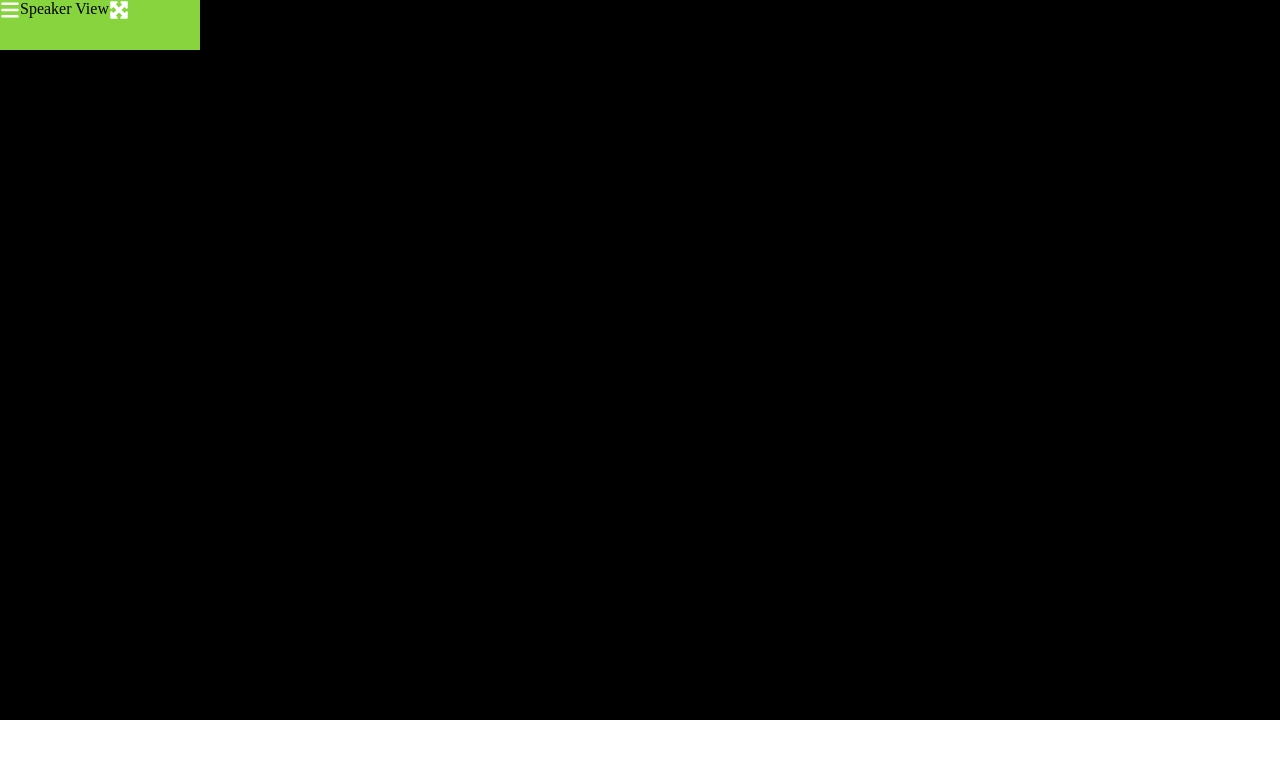
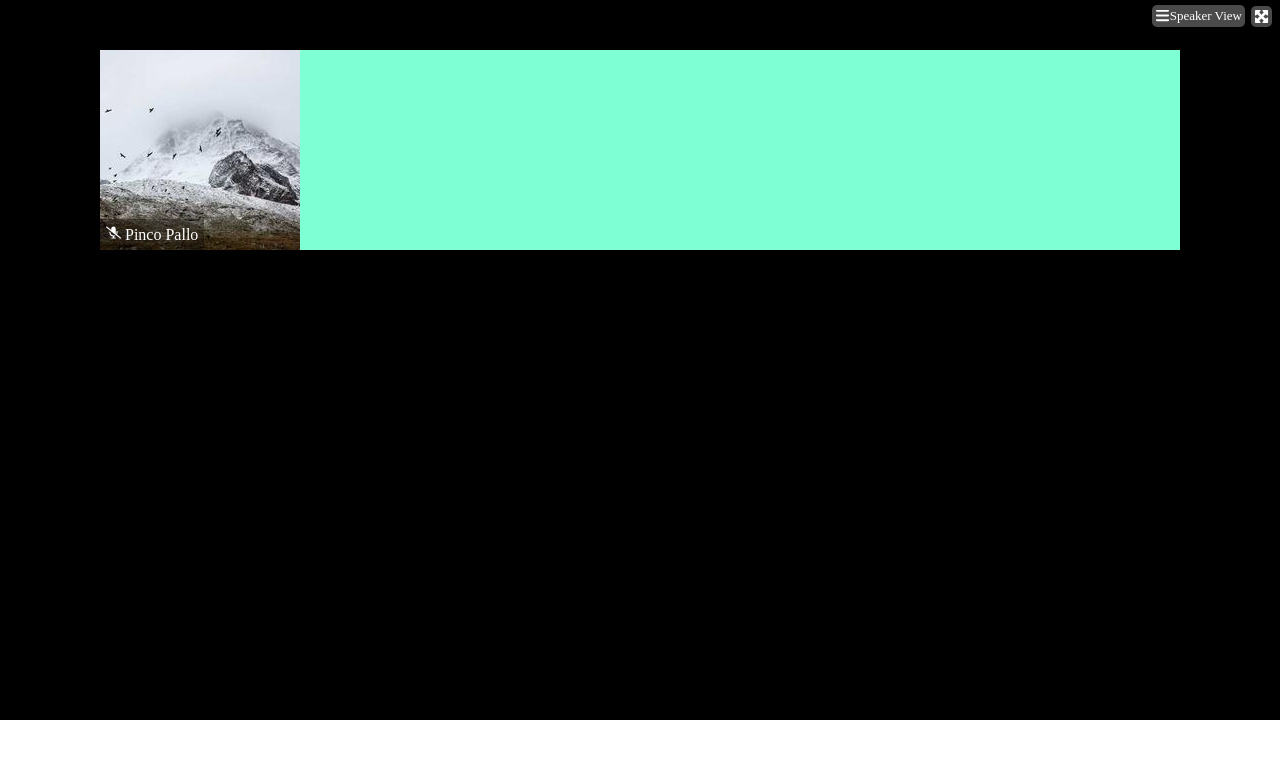
Before and after one commit to nico17022001/html-css-zoom, a plain HTML site: page index.html in a window 1280 px wide. Drawn offline with Linux system fonts and the light colour scheme.

Commit message:
[finita-card]

```diff
--- a/css/style.css
+++ b/css/style.css
@@ -4,23 +4,83 @@
   box-sizing: border-box;
 }
 
+/*Impostazioni generiche  */
 .d-flex{
   display: flex;
 }
 
+/*Elementi*/
+
 .black{
   height: calc(100vh - 80px);
   background-color: black;
+  position: relative;
+  padding: 50px 100px 0px 100px;
 }
 
 .buttonboxtop{
-  width: 200px;
-  height: 50px;
-  background-color: rgb(135, 212, 63);
+  position: absolute;
+  right: 0;
+  top: 0;
+  justify-content: center;
+  align-items: center;
+  padding: 5px;
+}
+
+.button{
+  background-color: #4a4a4a;
+  padding: 3px;
+  border-radius: 5px;
+  margin: 0 3px;
+}
+
+.button:hover{
+  cursor: pointer;
 }
 
 .button svg{
-  width: 20px;
-  height: 20px;
+  width: 15px;
+  height: 15px;
+  fill: white;
+  justify-content: center;
+  align-items: center;
+}
+
+.button span{
+  font-size: small;
+  color: white;
+}
+
+/*Main  */
+
+.container{
+  background-color: aquamarine;
+}
+
+.user-card{
+  position: relative;
+  width: 300px;
+  height: 200px;
+}
+
+.mic-name{
+  position: absolute;
+  bottom: 0;
+  left: 0;
+  background-color: rgba(0,0,0,0.3);
+  padding: 6px;
+}
+
+.mic-name img{
+  object-fit: cover;
+}
+
+.mic-name svg{
+  width: 15px;
+  height: 15px;
   fill: white;
 }
+
+.name{
+  color: white;
+}
--- a/index.html
+++ b/index.html
@@ -31,8 +31,14 @@
     <!--inizio main-->
   <main>
     <div class="container">
+          <!--carta utente-->
       <div class="user-card">
         <img src="img/User.jpg" alt="">
+          <span class="mic-name">
+            <svg xmlns="http://www.w3.org/2000/svg" viewBox="0 0 640 512"><!--! Font Awesome Pro 6.3.0 by @fontawesome - https://fontawesome.com License - https://fontawesome.com/license (Commercial License) Copyright 2023 Fonticons, Inc. --><path d="M38.8 5.1C28.4-3.1 13.3-1.2 5.1 9.2S-1.2 34.7 9.2 42.9l592 464c10.4 8.2 25.5 6.3 33.7-4.1s6.3-25.5-4.1-33.7L472.1 344.7c15.2-26 23.9-56.3 23.9-88.7V216c0-13.3-10.7-24-24-24s-24 10.7-24 24v40c0 21.2-5.1 41.1-14.2 58.7L416 300.8V96c0-53-43-96-96-96s-96 43-96 96v54.3L38.8 5.1zM344 430.4c20.4-2.8 39.7-9.1 57.3-18.2l-43.1-33.9C346.1 382 333.3 384 320 384c-70.7 0-128-57.3-128-128v-8.7L144.7 210c-.5 1.9-.7 3.9-.7 6v40c0 89.1 66.2 162.7 152 174.4V464H248c-13.3 0-24 10.7-24 24s10.7 24 24 24h72 72c13.3 0 24-10.7 24-24s-10.7-24-24-24H344V430.4z"/></svg>
+            <span class="name">Pinco Pallo</span>
+          </span>
+
       </div>
     </div>
   </main>
```
Also changed, not shown: img/User.jpg (added).
